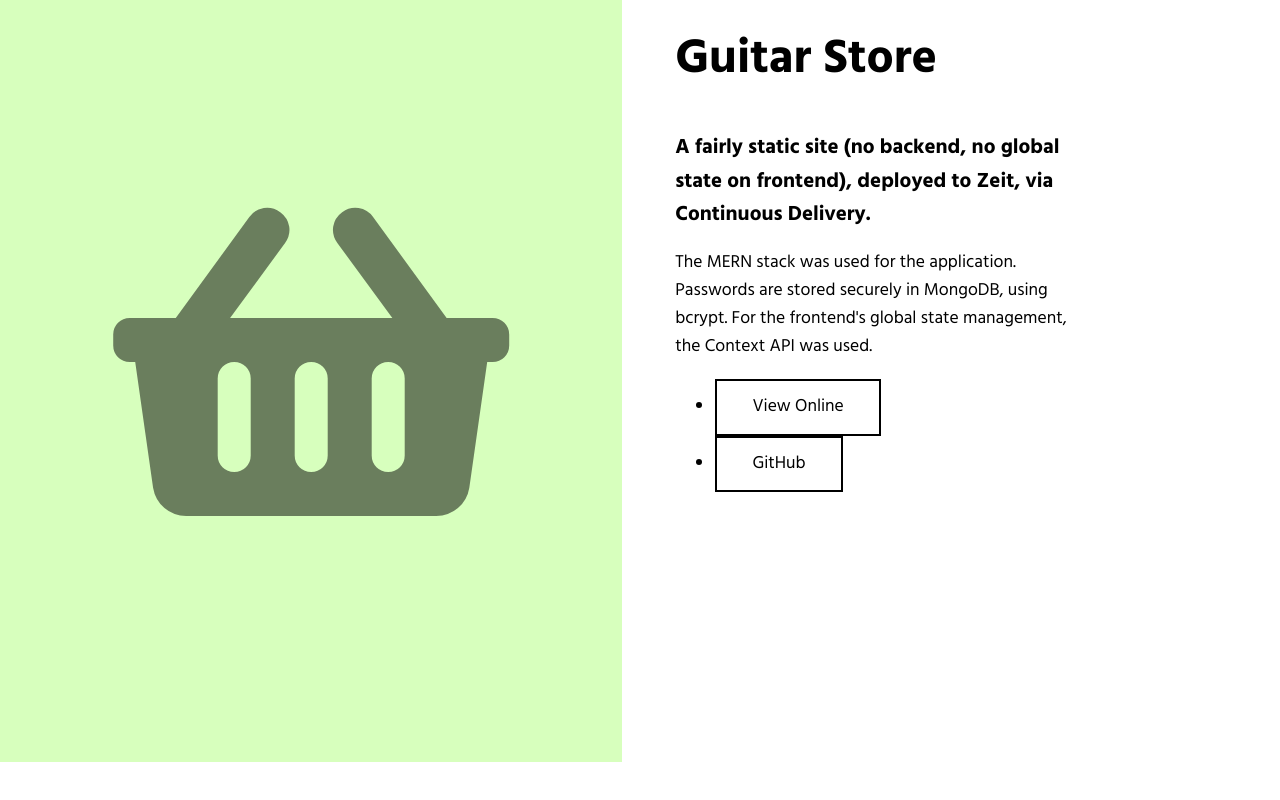
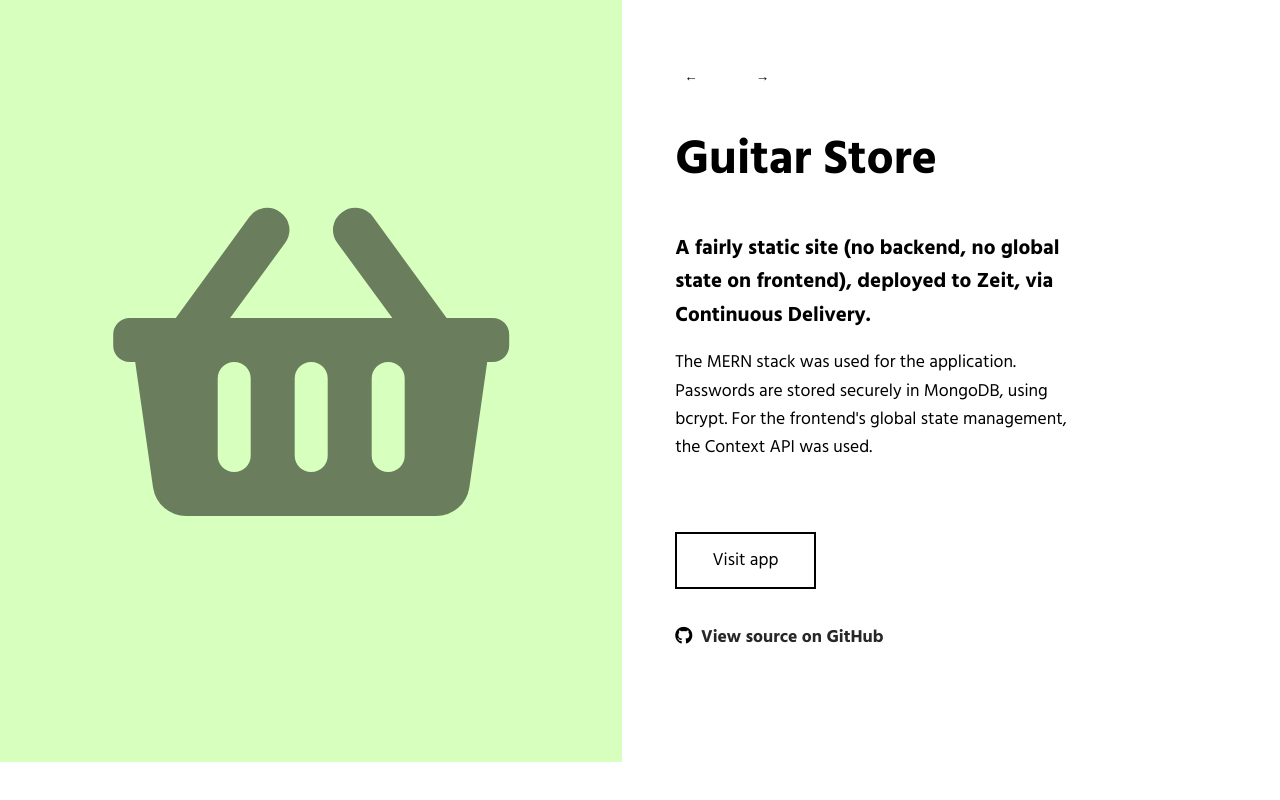
Before and after one commit to danielagg/typewriter-landing, a React (Create React App) app: page / in a window 1280 px wide. Shown: the part 838-1638 px from the top of the page. Built offline with nearby package versions, Linux system fonts and the light colour scheme.

Commit message:
Color alignments

```diff
--- /dev/null
+++ b/src/components/portfolio/Colors.js
@@ -0,0 +1,5 @@
+export default {
+  GREEN: "GREEN",
+  BLUE: "BLUE",
+  PURPLE: "PURPLE"
+};
--- a/src/components/portfolio/PortfolioItem.jsx
+++ b/src/components/portfolio/PortfolioItem.jsx
@@ -1,5 +1,6 @@
 import React from "react";
 import PropTypes from "prop-types";
+import Colors from "./Colors";
 
 const PortfolioItem = props => {
   const { item, nextClickEmitEvent, prevClickEmitEvent } = props;
@@ -8,17 +9,23 @@ const PortfolioItem = props => {
     descSubHeading,
     descParagraph,
     icon,
-    background,
+    colorType,
     viewOnlineLine,
     githubLink
   } = item;
+
+  const getConvertedColorCssClassName = () => {
+    return colorType.toLowerCase();
+  };
 
   return (
     <div className="portfolio-items-wrapper">
       <div className="portfolio-item-container">
         <span
-          className="portfolio-item-icon-container"
-          style={{ background: background }}
+          className={
+            "portfolio-item-icon-container portfolio-item-icon-container--" +
+            getConvertedColorCssClassName()
+          }
         >
           <i className={"portfolio-item-icon " + icon} />
         </span>
@@ -42,6 +49,7 @@ const PortfolioItem = props => {
             </li>
           </ul>
 
+          <div>
             <h1 className="portfolio-item-title">{title}</h1>
             <h2 className="portfolio-item-sub-heading">{descSubHeading}</h2>
             <p className="portfolio-item-desc">{descParagraph}</p>
@@ -52,18 +60,17 @@ const PortfolioItem = props => {
                   className="sliding-button sliding-button--thick"
                   href={viewOnlineLine}
                 >
-                View Online
+                  Visit app
                 </a>
               </li>
-            <li className="portfolio-item-links-list-item">
-              <a
-                className="sliding-button sliding-button--thick"
-                href={githubLink}
-              >
-                GitHub
+              <li className="portfolio-item-links-list-item portfolio-item-links-list-item--github">
+                <i className="fab fa-github" />
+                <a className="portfolio-item-github-link" href={githubLink}>
+                  View source on GitHub
                 </a>
               </li>
             </ul>
+          </div>
         </div>
       </div>
     </div>
--- a/src/components/portfolio/PortfolioWrapper.jsx
+++ b/src/components/portfolio/PortfolioWrapper.jsx
@@ -1,6 +1,7 @@
 import React, { useState } from "react";
 import * as Scroll from "react-scroll";
 import PortfolioItem from "./PortfolioItem";
+import Colors from "./Colors";
 
 const PortfolioWrapper = () => {
   const workItems = [
@@ -11,7 +12,7 @@ const PortfolioWrapper = () => {
         "A fairly static site (no backend, no global state on frontend), deployed to Zeit, via Continuous Delivery.",
       descParagraph:
         "The MERN stack was used for the application. Passwords are stored securely in MongoDB, using bcrypt. For the frontend's global state management, the Context API was used.",
-      background: "#d7ffbd",
+      colorType: Colors.GREEN,
       icon: "fas fa-shopping-basket",
       viewOnlineLine: "",
       githubLink: ""
@@ -23,7 +24,7 @@ const PortfolioWrapper = () => {
         "A fairly static site (no backend, no global state on frontend), deployed to Zeit, via Continuous Delivery.",
       descParagraph:
         "The MERN stack was used for the application. Passwords are stored securely in MongoDB, using bcrypt. For the frontend's global state management, the Context API was used.",
-      background: "#bdceff",
+      colorType: Colors.BLUE,
       icon: "fas fa-address-card",
       viewOnlineLine: "",
       githubLink: ""
@@ -35,7 +36,7 @@ const PortfolioWrapper = () => {
         "A fairly static site (no backend, no global state on frontend), deployed to Zeit, via Continuous Delivery.",
       descParagraph:
         "A fairly static site (no backend, no global state on frontend), deployed to Zeit, via Continuous Delivery.",
-      background: "#ffbdeb",
+      colorType: Colors.PURPLE,
       icon: "fas fa-map-marker-alt",
       viewOnlineLine: "",
       githubLink: ""
--- a/src/styles/portfolio.css
+++ b/src/styles/portfolio.css
@@ -1,7 +1,6 @@
 @import "variables.css";
 
 .portfolio-items-wrapper {
-  /* background: var(--lighest-primary-color); */
   height: 100vh;
 }
 
@@ -9,9 +8,7 @@
   height: 100vh;
   display: grid;
   grid-template-columns: 1fr 1fr;
-  grid-template-rows: 1fr 1fr;
   grid-column-gap: 2em;
-  /* justify-items: center; */
   align-items: center;
   width: 100%;
   margin: 0 auto;
@@ -20,12 +17,24 @@
 .portfolio-item-icon-container {
   height: 100%;
   width: 100%;
-  grid-row: 1 / span 2;
   display: grid;
   grid-template-columns: 1fr;
   justify-items: center;
   align-items: center;
 }
+
+.portfolio-item-icon-container--green {
+  background: var(--portfolio-item-green);
+}
+
+.portfolio-item-icon-container--blue {
+  background: var(--portfolio-item-blue);
+}
+
+.portfolio-item-icon-container--purple {
+  background: var(--portfolio-item-purple);
+}
+
 .portfolio-item-icon {
   font-size: 20em;
   opacity: 0.5;
@@ -47,6 +56,7 @@
 .portfolio-item-navigation {
   margin: 0;
   padding: 0;
+  grid-row: 1;
 }
 
 .portfolio-item-navigation li {
@@ -54,3 +64,28 @@
   margin: -1em;
   padding: 0;
 }
+
+.portfolio-item-links-list {
+  margin: 2em 0 0 0;
+  padding: 0;
+}
+
+.portfolio-item-links-list-item {
+  display: block;
+  margin: 4em 0 0.5em 0;
+}
+
+.portfolio-item-links-list-item--github {
+  margin-top: 2em;
+  display: block;
+}
+
+.portfolio-item-github-link {
+  font-weight: 700;
+  color: var(--faded-primary-color);
+  margin-left: 0.5em;
+}
+
+.portfolio-item-github-link:hover {
+  text-decoration: underline;
+}
--- a/src/styles/variables.css
+++ b/src/styles/variables.css
@@ -3,6 +3,11 @@
   --primary-color: #000000;
   --faded-primary-color: #272727;
   --lighest-primary-color: #ebebeb;
+
+  /* Portfolio item colors */
+  --portfolio-item-green: #d7ffbd;
+  --portfolio-item-blue: #bdceff;
+  --portfolio-item-purple: #ffbdeb;
 }
 
 :root[data-theme="dark"] {
@@ -10,4 +15,9 @@
   --primary-color: #f8f8f8;
   --faded-primary-color: #b4b4b4;
   --lighest-primary-color: #2c2c2c;
+
+  /* Portfolio item colors */
+  --portfolio-item-green: #252b21;
+  --portfolio-item-blue: #191c24;
+  --portfolio-item-purple: #291c25;
 }
```
Lines whose indentation alone changed are shown as unchanged.
